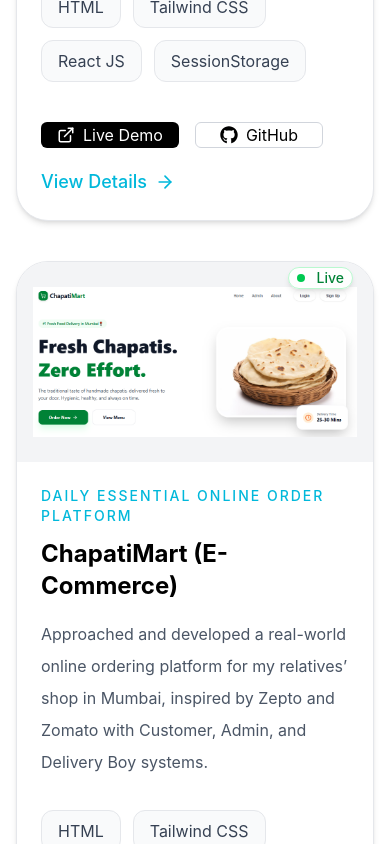
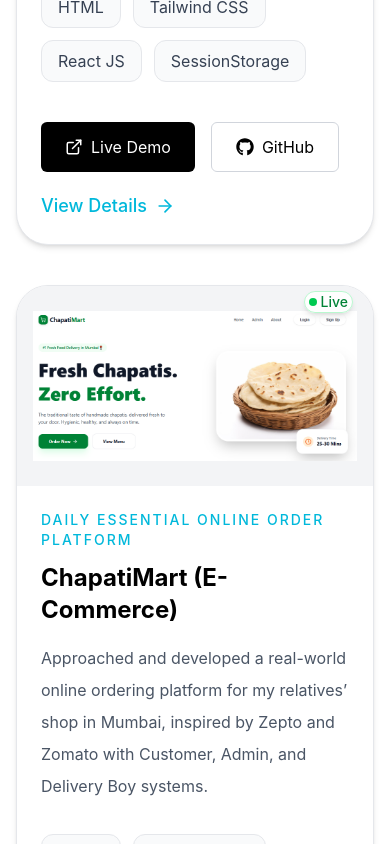
Before and after one commit to 7498924522/MyPortfolio, a React app: page / in a window 390 px wide. Shown: the part 3940-4784 px from the top of the page. Built offline with nearby package versions, Linux system fonts and the light colour scheme; the HTML template or start-up script is replaced by a standard one.

Commit message:
fontfixed

```diff
--- a/src/Component/ProjectCard.jsx
+++ b/src/Component/ProjectCard.jsx
@@ -19,7 +19,7 @@
       <div className="relative bg-gray-100">
 
         <div className="absolute md:top-5 top-0.5 right-5 z-20">
-          <div className="inline-flex items-center gap-2 md:px-4 px-2 md:py-2 py-0 rounded-full bg-white/90 backdrop-blur-md border border-green-200 shadow-md">
+          <div className="inline-flex items-center md:gap-2 md:px-4 px-1 md:py-2 py-0 rounded-full bg-white/90 backdrop-blur-md border border-green-200 shadow-md">
 
             <span className="relative flex h-3 w-3 items-center">
               <span className="animate-ping absolute inline-flex h-full w-full rounded-full bg-green-400 opacity-75"></span>
@@ -80,7 +80,7 @@
               href={liveLink}
               target="_blank"
               rel="noopener noreferrer"
-              className="bg-black cursor-pointer text-white md:px-6 px-4 md:py-3 sm:py-2 md:rounded-xl rounded-md flex items-center gap-2 hover:bg-cyan-300 hover:text-black transition duration-300"
+              className="bg-black cursor-pointer text-white px-6  py-3 md:rounded-xl rounded-md flex items-center gap-2 hover:bg-cyan-300 hover:text-black transition duration-300"
             >
               <ExternalLink size={18} />
               Live Demo
@@ -90,7 +90,7 @@
               href={githubLink}
               target="_blank"
               rel="noopener noreferrer"
-              className="border border-gray-300 cursor-pointer px-6 md:py-3 sm:py-2 md:rounded-xl rounded-md flex items-center gap-2 text-black hover:bg-cyan-300 transition duration-300"
+              className="border border-gray-300 cursor-pointer px-6 py-3 md:rounded-xl rounded-md flex items-center gap-2 text-black hover:bg-cyan-300 transition duration-300"
             >
               <FaGithub size={18} />
               GitHub
--- a/src/Component/ProjectDetailed.jsx
+++ b/src/Component/ProjectDetailed.jsx
@@ -164,7 +164,7 @@
             href={liveLink}
             target="_blank"
             rel="noopener noreferrer"
-            className="bg-black text-white md:px-6 px-4 md:py-3 sm:py-2 md:rounded-xl rounded-md flex items-center gap-2 hover:bg-cyan-500 transition"
+            className="bg-black text-white px-6 py-3  md:rounded-xl rounded-md flex items-center gap-2 hover:bg-cyan-500 transition"
           >
             <ExternalLink size={18} />
             Live Demo
@@ -174,7 +174,7 @@
             href={githubLink}
             target="_blank"
             rel="noopener noreferrer"
-            className="border md:px-6 px-4 md:py-3 sm:py-2 md:rounded-xl rounded-md flex items-center gap-2 hover:bg-black hover:text-white transition"
+            className="border px-6  py-3  md:rounded-xl rounded-md flex items-center gap-2 hover:bg-black hover:text-white transition"
           >
             <FaGithub size={18} />
             GitHub
```
